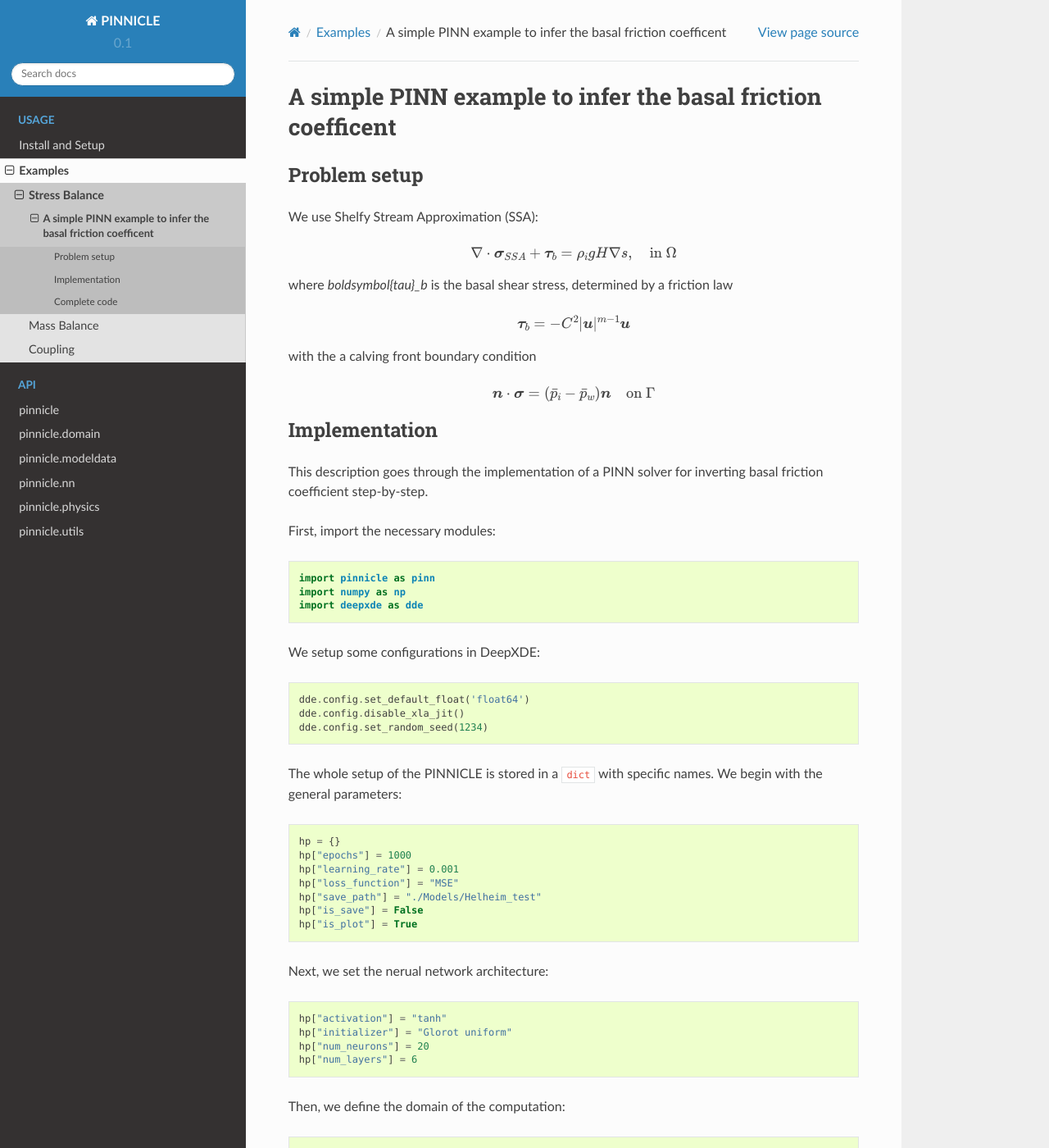
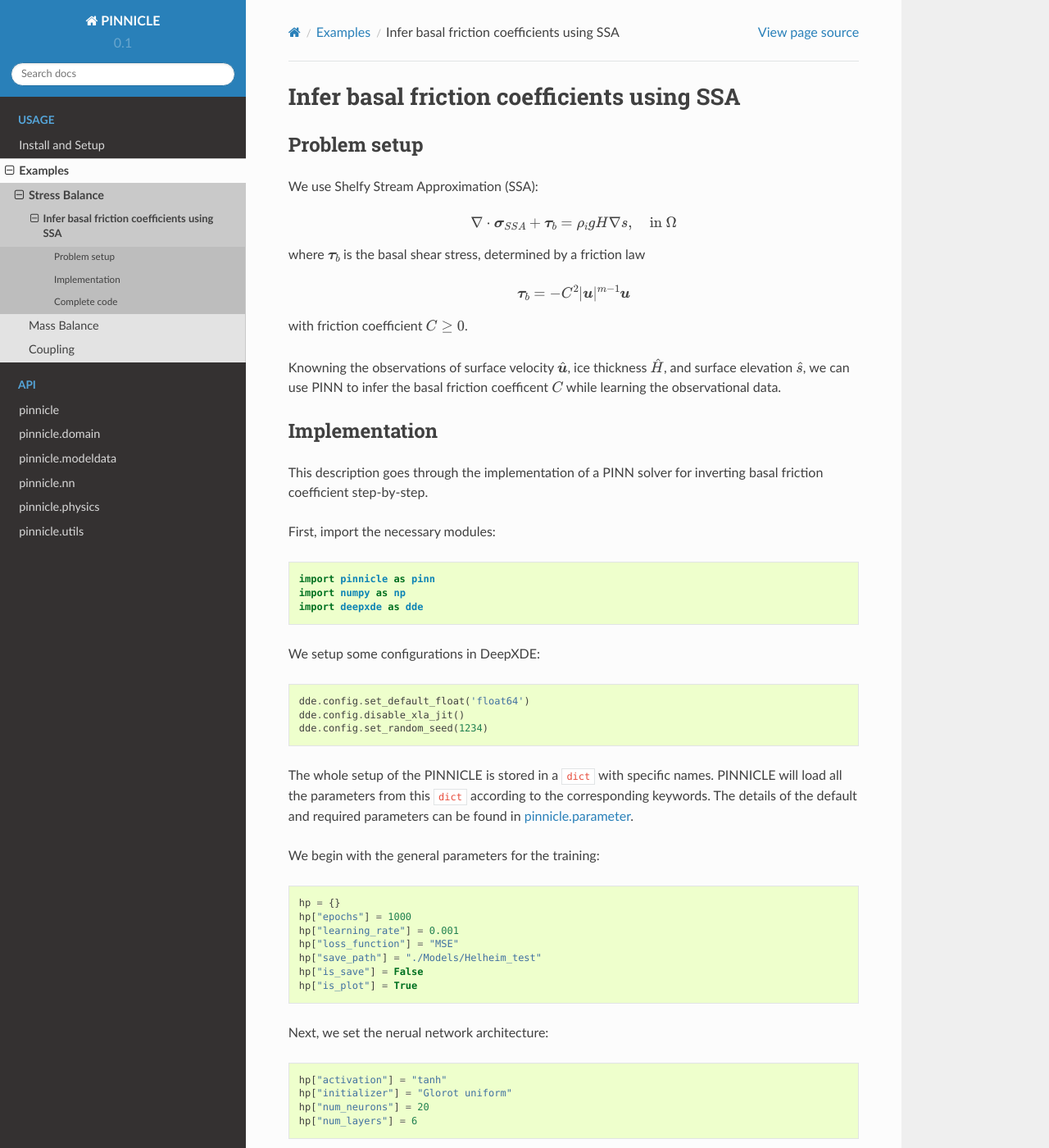
Before and after one commit to ISSMteam/PINNICLE, a Sphinx documentation site: the page built from docs/examples/pinn.ssa.rst, in a window 1280 px wide and 1400 px high. Shown: the whole window at 82% size. Built offline with Sphinx 7.4.7 and the Read the Docs theme 2.0.0, drawn with Linux system fonts in a browser that asks for light colours; some of the changed text lies outside the part shown.

Commit message:
improve doc of ssa

```diff
--- a/docs/examples/pinn.ssa.rst
+++ b/docs/examples/pinn.ssa.rst
@@ -1,20 +1,20 @@
-A simple PINN example to infer the basal friction coefficent
-============================================================
+Infer basal friction coefficients using SSA
+===========================================
 
 Problem setup
 -------------
 
-We use  Shelfy Stream Approximation (SSA):
+We use Shelfy Stream Approximation (SSA):
 
 .. math:: \nabla\cdot\boldsymbol{\sigma}_{SSA}+\boldsymbol{\tau}_b=\rho_i g H \nabla s, \quad \text{in } \Omega
 
-where `\boldsymbol{\tau}_b` is the basal shear stress, determined by a friction law
+where :math:`\boldsymbol{\tau}_b` is the basal shear stress, determined by a friction law
 
 .. math:: \boldsymbol{\tau}_b = -C^2|\boldsymbol{u}|^{m-1}\boldsymbol{u}
 
-with the a calving front boundary condition
+with friction coefficient :math:`C \ge 0`.
 
-.. math:: \boldsymbol{n}\cdot\boldsymbol{\sigma}=(\bar{p}_i-\bar{p}_w)\boldsymbol{n} \quad \text{on } \Gamma
+Knowning the observations of surface velocity :math:`\hat{\boldsymbol{u}}`, ice thickness :math:`\hat{H}`, and surface elevation :math:`\hat{s}`, we can use PINN to infer the basal friction coefficent :math:`C` while learning the observational data.
 
 
 Implementation
@@ -40,7 +40,10 @@ We setup some configurations in DeepXDE:
    dde.config.set_random_seed(1234)
 
 
-The whole setup of the PINNICLE is stored in a ``dict`` with specific names. We begin with the general parameters:
+The whole setup of the PINNICLE is stored in a ``dict`` with specific names. PINNICLE will load all the parameters from this ``dict`` according to the corresponding keywords.
+The details of the default and required parameters can be found in `pinnicle.parameter <https://pinnicle.readthedocs.io/en/latest/api/pinnicle.html#pinnicle.parameter.DataParameter>`_.
+
+We begin with the general parameters for the training:
 
 .. code-block:: python
 
@@ -63,7 +66,7 @@ Next, we set the nerual network architecture:
    hp["num_layers"] = 6
 
 
-Then, we define the domain of the computation:
+Then, we define the domain of the computation, and number of collocation points used to evaluate the PDEs residual:
 
 .. code-block:: python
 
@@ -101,9 +104,7 @@ There are several default setting in `SSAEquationParameter <https://pinnicle.rea
 
 
 This includes the ``key`` names of the input and output variables of the PINN, scaling factors, weights in the loss functions, ``key`` name of the residuals and weights, etc.
-
-
-After that, we assign the data used for training:
+You can set any names for the input and output, but the order in these two lists matters. And, these names will also be used to load the data in the following section:
 
 .. code-block:: python
 
@@ -113,13 +114,13 @@ After that, we assign the data used for training:
    hp["data"] = {"ISSM":issm}
 
 In ``data_size``, each ``key``:``value`` pair defines a variable in the training.
-If the ``key`` is not redefined in ``name_map``, then it will be used as default in the physics.
+If the ``key`` is not redefined in ``name_map``, then it will be used as default or set in the physics section above.
 The ``value`` associated with the ``key`` gives the number of data points used for training.
 If, the ``value`` is set to ``None``, then only Dirichlet boundary condition around the domain boundary will be used for the corresponding ``key``.
 If the variables is included in the training, but not gaven in ``data_size``, then there will be no data for this variable in the training.
 
 
-Last, add an additional loss function
+Last, add an additional loss function to balance the contributions between the fast flow and slow moving regions:
 
 .. code-block:: python
 
```
